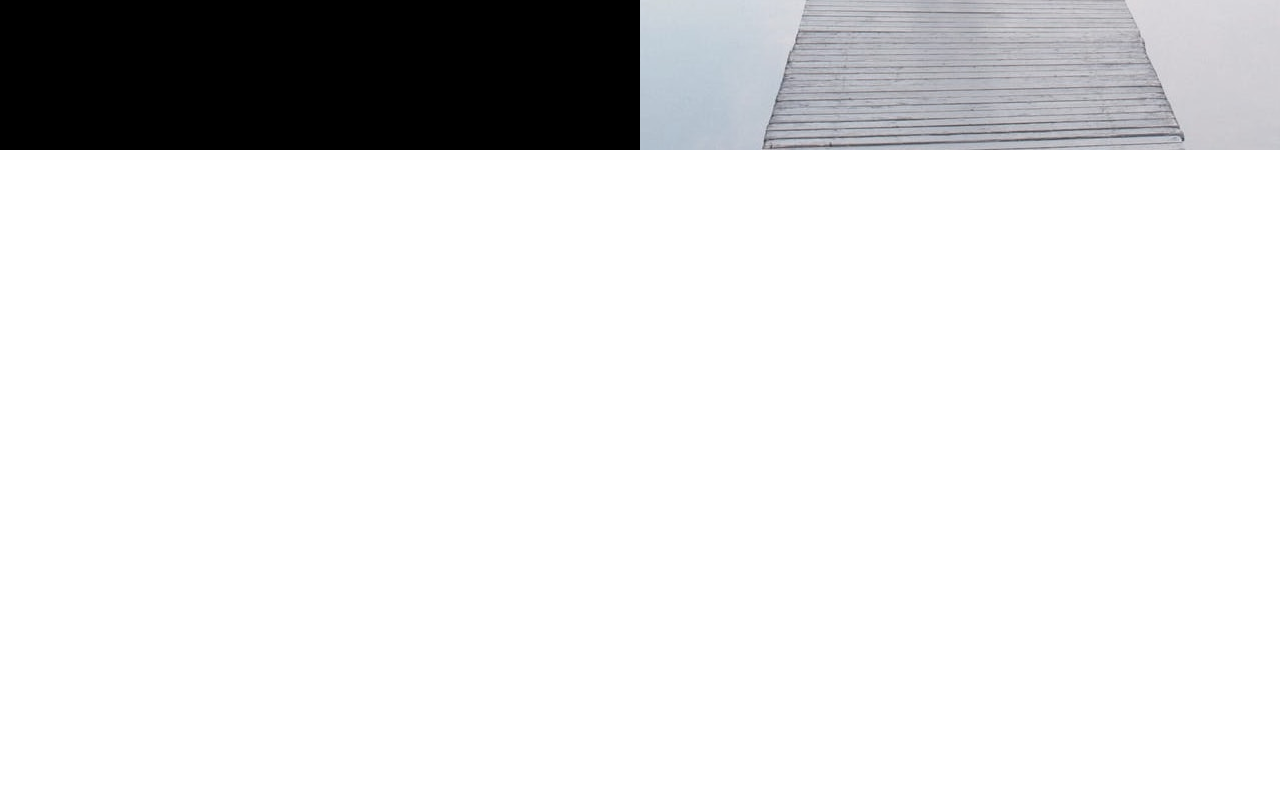
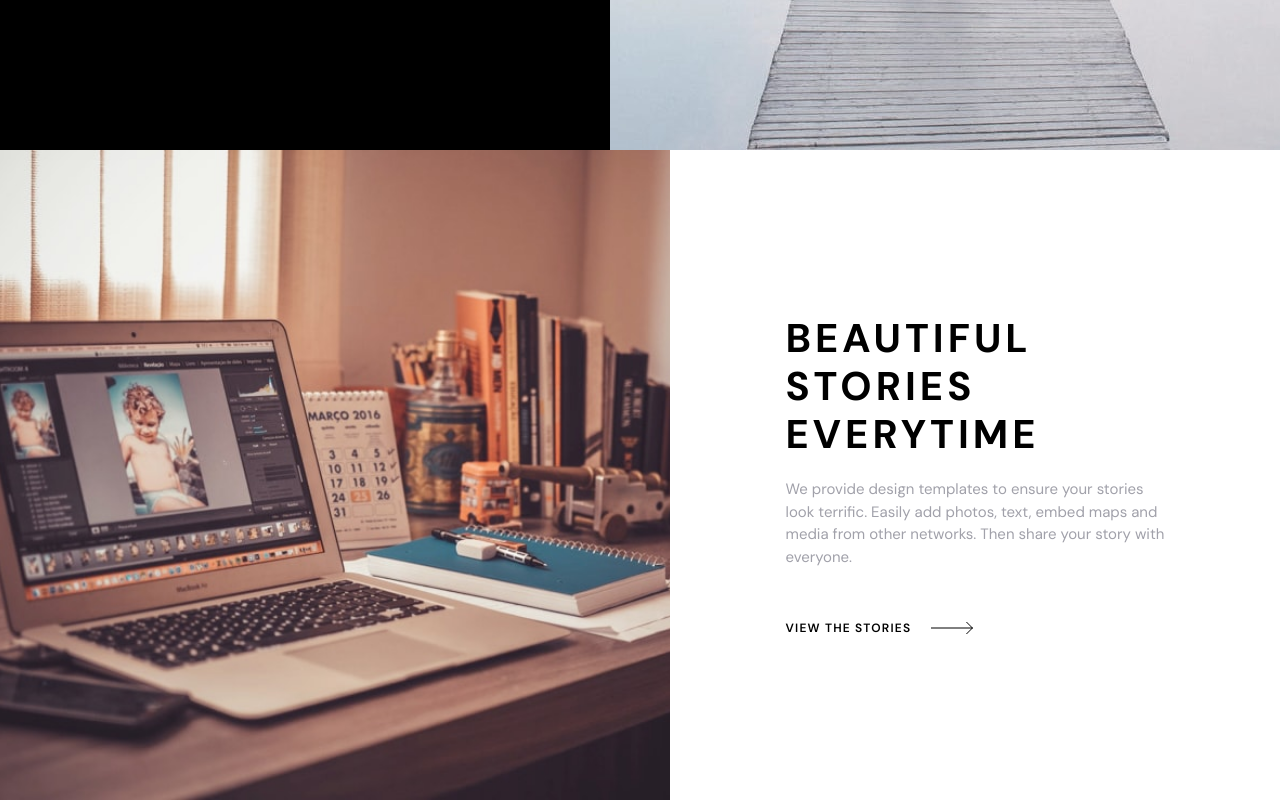
Before and after one commit to SeyrenZ/photosnap_landing_page, a Next.js app: page / in a window 1280 px wide. Shown: the part 572-1372 px from the top of the page. Before the commit the page ends 800 px from the top, so only its background shows below. Built offline with nearby package versions, Linux system fonts and the light colour scheme.

Commit message:
feat: add HomeContent1.tsx

```diff
--- a/src/app/globals.css
+++ b/src/app/globals.css
@@ -5,4 +5,5 @@
 body {
   margin: 0;
   padding: 0;
+  background-color: #f2f2f2 ;
 }
--- a/src/app/page.tsx
+++ b/src/app/page.tsx
@@ -1,9 +1,11 @@
 import Header from "@/components/Header";
+import HomeContent1 from "@/components/HomeContent1";
 
 export default function Home() {
   return (
     <main className="pt-[72px]">
       <Header />
+      <HomeContent1 />
     </main>
   );
 }
--- a/src/components/Header.tsx
+++ b/src/components/Header.tsx
@@ -5,9 +5,9 @@ import { ArrowWhiteProp } from "./svgs";
 
 const Header = () => {
   return (
-    <div className="w-full h-auto max-auto">
-      <div className="w-full h-[650px] max-w-[1440px] mx-auto flex md:flex-row flex-col items-center">
-        <div className="w-full lg:min-w-[610px] md:min-w-[495px] h-full md:p-0 px-[33px] py-20 flex items-center justify-center bg-black">
+    <div className="w-full md:h-[650px] h-auto max-auto">
+      <div className="w-full h-full max-w-[1440px] mx-auto flex md:flex-row flex-col items-center">
+        <div className="w-full lg:max-w-[610px] md:min-w-[495px] h-full md:p-0 px-[33px] py-20 flex items-center justify-center bg-black">
           <div className="flex flex-col items-start gap-y-5">
             <div className="md:text-[40px] text-[32px] md:leading-[48px] leading-[40px] text-white font-bold tracking-widest">
               CREATE AND
--- /dev/null
+++ b/src/components/HomeContent1.tsx
@@ -0,0 +1,45 @@
+import Image from "next/image";
+import Link from "next/link";
+import React from "react";
+import { ArrowBlackProp, ArrowWhiteProp } from "./svgs";
+
+const HomeContent1 = () => {
+  return (
+    <div className="w-full md:h-[650px] h-auto max-auto">
+      <div className="w-full h-full max-w-[1440px] mx-auto flex md:flex-row flex-col items-center">
+        <div className="w-full max-w-[830px] md:min-h-[650px] min-h-[294px] bg-beautifulStories bg-cover bg-center" />
+        <div className="w-full lg:max-w-[610px] md:min-w-[495px] h-full md:p-0 px-[33px] py-20 flex items-center justify-center bg-white">
+          <div className="flex flex-col items-start gap-y-5">
+            <div className="md:text-[40px] text-[32px] md:leading-[48px] leading-[40px] text-black font-bold tracking-widest">
+              BEAUTIFUL
+              <br />
+              STORIES
+              <br />
+              EVERYTIME
+            </div>
+            <div className="md:text-md md:leading-normal text-[15px] leading-[25px] text-zinc-400">
+              We provide design templates to ensure your
+              <br className="block md:hidden" /> stories
+              <br className="md:block hidden" /> look terrific. Easily add
+              photos, text,
+              <br className="block md:hidden" /> embed maps and
+              <br className="md:block hidden" />
+              media from other networks.
+              <br className="block md:hidden" /> Then share your story with
+              <br className="md:block hidden" /> everyone.
+            </div>
+            <Link
+              href="#"
+              className="mt-8 text-xs text-black font-semibold tracking-widest hover:underline flex items-center gap-x-5"
+            >
+              VIEW THE STORIES
+              <ArrowBlackProp />
+            </Link>
+          </div>
+        </div>
+      </div>
+    </div>
+  );
+};
+
+export default HomeContent1;
--- a/src/components/Navbar.tsx
+++ b/src/components/Navbar.tsx
@@ -22,13 +22,13 @@ const Navbar = () => {
   };
 
   return (
-    <div className="w-full h-auto fixed">
+    <div className="w-full h-auto bg-white fixed">
       {isMenuOpen && (
-        <div className="fixed inset-0 bg-black opacity-40 z-30"></div>
+        <div className="fixed inset-0 bg-black opacity-40 z-30 sm:hidden block"></div>
       )}
       <div className="md:hidden block">
         <div
-          className={`absolute z-40 w-full h-[253px] px-[33px] bg-white sm:hidden transition duration-500 ease-in-out ${
+          className={`absolute z-40 w-full h-[253px] px-[33px] bg-white sm:hidden transition duration-300 ease-in-out ${
             isMenuOpen ? "translate-y-[27%]" : "translate-y-[-80%]"
           } flex flex-col items-center justify-center gap-y-5`}
         >
@@ -37,7 +37,7 @@ const Navbar = () => {
               <Link
                 key={link.name}
                 href={link.url}
-                className="text-[15px] font-extrabold uppercase tracking-widest"
+                className="text-md hover:text-zinc-300 font-extrabold uppercase tracking-widest transition ease-in-out duration-300"
               >
                 {link.name}
               </Link>
@@ -46,16 +46,16 @@ const Navbar = () => {
           <div className="w-full h-[1px] bg-[#979797] " />
           <Link
             href="#"
-            className="w-full h-[48px] bg-black flex items-center justify-center"
+            className="w-full h-[48px] bg-black hover:bg-zinc-300 text-sm font-semibold text-white hover:text-black tracking-widest flex items-center justify-center transition ease-in-out duration-300"
           >
-            <div className="text-sm font-semibold text-white tracking-widest">
-              GET AN INVITE
-            </div>
+            GET AN INVITE
           </Link>
         </div>
       </div>
       <div className="w-full max-w-[1440px] mx-auto px-6 md:px-[39px] lg:px-[165px] py-7 bg-white flex items-center justify-between relative z-50">
-        <LogoProp />
+        <Link href="#">
+          <LogoProp />
+        </Link>
         <div className="block sm:hidden">
           {isMenuOpen ? (
             <CloseProp onClick={handleMenu} />
@@ -69,7 +69,7 @@ const Navbar = () => {
               <Link
                 key={link.name}
                 href={link.url}
-                className="text-xs font-bold uppercase tracking-widest"
+                className="text-xs hover:text-zinc-300 font-bold uppercase tracking-widest transition ease-in-out duration-300"
               >
                 {link.name}
               </Link>
@@ -80,11 +80,9 @@ const Navbar = () => {
         <div className="hidden sm:block">
           <Link
             href="#"
-            className="w-[158px] h-[40px] bg-black flex items-center justify-center"
+            className="w-[158px] h-[40px] bg-black hover:bg-zinc-300 text-xs text-white font-semibold tracking-widest hover:text-black flex items-center justify-center transition ease-in-out duration-300"
           >
-            <div className="text-xs text-white font-semibold tracking-widest">
-              GET AN INVITE
-            </div>
+            GET AN INVITE
           </Link>
         </div>
       </div>
--- a/tailwind.config.ts
+++ b/tailwind.config.ts
@@ -10,6 +10,7 @@ const config: Config = {
     extend: {
       backgroundImage: {
         createShare: "url('/create-and-share.jpg')",
+        beautifulStories: "url('/beautiful-stories.jpg')",
       },
     },
   },
```
